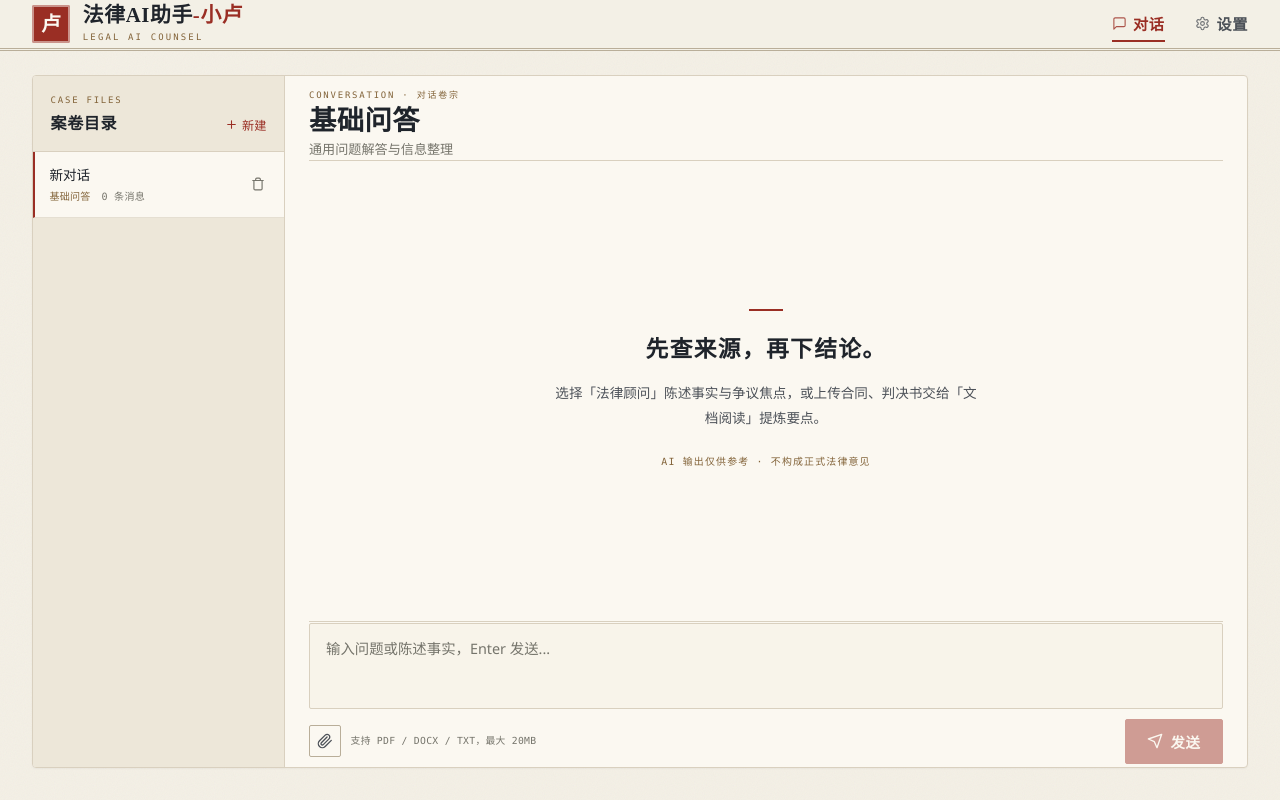
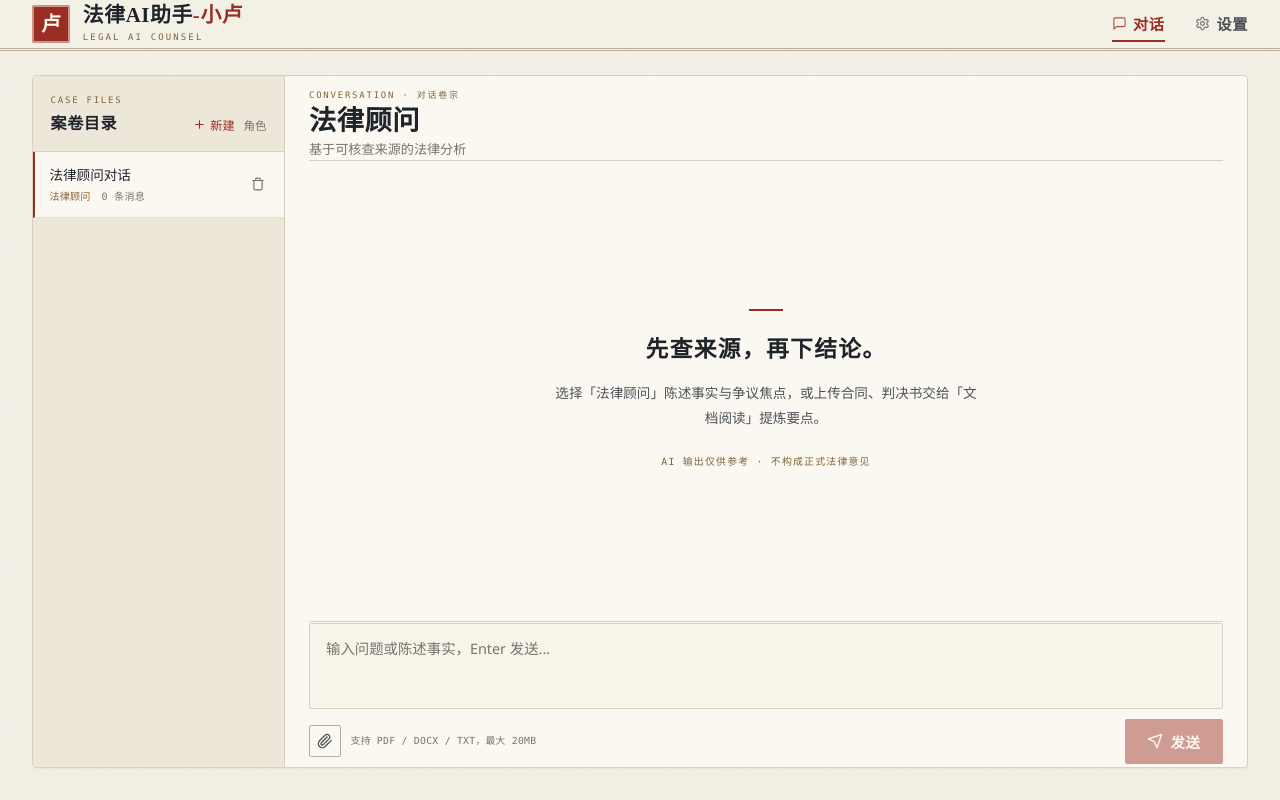
Before and after one commit to wangzt-arch/law-ai-assistant, a Vue app: page / in a window 1280 px wide. Built offline with nearby package versions, Linux system fonts and the light colour scheme.

Commit message:
feat: 添加法律顾问对话功能，优化法律条文引用和核对机制

```diff
--- a/src/components/tabs/ChatTab.vue
+++ b/src/components/tabs/ChatTab.vue
@@ -7,12 +7,15 @@
           <span class="eyebrow">CASE FILES</span>
           <h3>案卷目录</h3>
         </div>
-        <button class="new-session-btn" @click="rolePickerOpen = true" title="新建对话">
-          <svg width="13" height="13" viewBox="0 0 24 24" fill="none" stroke="currentColor" stroke-width="2" stroke-linecap="round" stroke-linejoin="round">
-            <path d="M12 5v14M5 12h14"/>
-          </svg>
-          <span>新建</span>
-        </button>
+        <div class="sessions-header-actions">
+          <button class="new-session-btn" @click="createRoleSession('legal')" title="新建法律顾问对话">
+            <svg width="13" height="13" viewBox="0 0 24 24" fill="none" stroke="currentColor" stroke-width="2" stroke-linecap="round" stroke-linejoin="round">
+              <path d="M12 5v14M5 12h14"/>
+            </svg>
+            <span>新建</span>
+          </button>
+          <button class="role-picker-btn" @click="rolePickerOpen = true" title="选择对话角色">角色</button>
+        </div>
       </div>
       <div class="sessions-list">
         <div
@@ -438,6 +441,12 @@ onMounted(() => {
   letter-spacing: 0.04em;
 }
 
+.sessions-header-actions {
+  display: flex;
+  align-items: center;
+  gap: 0.55rem;
+}
+
 .new-session-btn {
   display: inline-flex;
   align-items: center;
@@ -454,6 +463,20 @@ onMounted(() => {
 
 .new-session-btn:hover {
   color: var(--cinnabar-dark);
+}
+
+.role-picker-btn {
+  padding: 0.2rem 0;
+  background: transparent;
+  border: none;
+  color: var(--ink-muted);
+  font-size: 0.72rem;
+  cursor: pointer;
+  transition: color 0.2s ease;
+}
+
+.role-picker-btn:hover {
+  color: var(--ink);
 }
 
 .sessions-list {
--- a/src/composables/useAppStore.js
+++ b/src/composables/useAppStore.js
@@ -11,8 +11,18 @@ import {
   testConnection,
   chat,
 } from "../api/index.js";
-import { searchLegalArticles, verifyCitations } from "../utils/legalCorpus.js";
+import {
+  searchLegalArticles,
+  verifyCitations,
+  inspectQueryCitations,
+} from "../utils/legalCorpus.js";
 import { searchRelatedCases } from "../utils/legalCases.js";
+
+const LEGAL_CITATION_GUARD = `回答涉及法律条文时，必须遵守：
+1. 只依据后面提供的“本地法条库”资料引用法律名称、条号和条文内容；资料中没有的条号、内容或版本信息，不得凭记忆补充。
+2. 用户提到的条号如果在资料中查无此条，直接说明“本地法条库查无此条/未收录”，不得猜测其内容，也不得用其他条号替代。
+3. 引用格式为《法律全称》第X条；无法确认时标注“待核实”，并提示以国家法律法规数据库官方文本为准。
+4. 不得根据旧版本编号作答；不同修正版本的条号可能不同。`;
 
 // ==================== 导航状态 ====================
 
@@ -118,16 +128,21 @@ function loadSettings() {
   const savedSessions = JSON.parse(
     localStorage.getItem("agnes_chat_sessions") || "[]",
   );
-  chatSessions.value = savedSessions.map((session) => ({
+  chatSessions.value = savedSessions.map((session) => {
+    const roleId = chatRoles.some((role) => role.id === session.roleId)
+      ? session.roleId
+      : "legal";
+    const hasMessages = Array.isArray(session.messages) && session.messages.length > 0;
+    return {
       ...session,
-    roleId: chatRoles.some((role) => role.id === session.roleId)
-      ? session.roleId
-      : "general",
+      // 空白的“基础问答”会话自动归入默认的法律顾问角色
+      roleId: !hasMessages && roleId === "general" ? "legal" : roleId,
       messages: session.messages.map((msg) => ({
         ...msg,
         displayContent: msg.displayContent || msg.content,
       })),
-  }));
+    };
+  });
   // 如果有保存的会话，激活第一个；否则创建新会话
   if (savedSessions.length > 0) {
     currentChatSessionId.value = savedSessions[0].id;
@@ -263,6 +278,9 @@ async function sendMessage(text, attachment = null) {
         role: "system",
         content: role.systemPrompt,
       },
+      ...(role.id === "legal"
+        ? [{ role: "system", content: LEGAL_CITATION_GUARD }]
+        : []),
       ...(legalContext ? [{ role: "system", content: legalContext }] : []),
       ...session.messages.map((m) => ({
         role: m.role,
@@ -352,7 +370,7 @@ function saveChatSessions() {
  * 创建新对话会话
  * @returns {object} 新创建的会话对象
  */
-function createChatSession(roleId = "general") {
+function createChatSession(roleId = "legal") {
   const role = getChatRole(roleId);
   const newSession = {
     id: Date.now(),
@@ -413,7 +431,7 @@ function updateChatSessionTitle(sessionId, title) {
   }
 }
 
-function getChatRole(roleId = "general") {
+function getChatRole(roleId = "legal") {
   return chatRoles.find((role) => role.id === roleId) || chatRoles[0];
 }
 
@@ -423,17 +441,39 @@ function getChatRole(roleId = "general") {
  * @returns {Promise<string>} 法条上下文
  */
 async function buildLegalContext(query) {
-  const results = await searchLegalArticles(query, 8);
-  if (results.length === 0) {
-    return "本地法条库未检索到与当前问题直接相关的条文。回答涉及法条时，只有确认准确时才引用，并给出《法律名称》第X条；无法确认时明确标注“待核实”，不得编造法条、案号或来源。";
+  const [results, citationInfo] = await Promise.all([
+    searchLegalArticles(query, 8),
+    inspectQueryCitations(query),
+  ]);
+
+  const parts = [];
+  if (citationInfo) {
+    const { law, queries, total, firstNo, lastNo } = citationInfo;
+    const lines = queries.map(({ numberCn, suffix, article }) => {
+      const label = `第${numberCn}条${suffix}`;
+      if (article) {
+        return `用户提到《${law.title}》${label}，本地库收录的 ${law.date} 版本中确有该条，原文：\n${article.text.slice(0, 700)}`;
+      }
+      return `用户提到《${law.title}》${label}，但本地库收录的 ${law.date} 版本共 ${total} 条（${firstNo}至${lastNo}），其中查无此条。不得猜测或编造该条内容，也不得用其他条号替代；应明确告知用户本地库查无此条，并提示以国家法律法规数据库的官方文本为准。`;
+    });
+    parts.push(`【用户所问条号核对】\n${lines.join("\n\n")}`);
   }
 
+  if (results.length === 0) {
+    parts.push(
+      "本地法条库未检索到与当前问题直接相关的其他条文。回答涉及法条时，只有确认准确时才引用，并给出《法律名称》第X条；无法确认时明确标注“待核实”，不得编造法条、案号或来源。",
+    );
+  } else {
     const references = results
       .map((result, index) => {
         const { law, article } = result;
         return `【${index + 1}】《${law.title}》${article.no}${article.suffix || ""}${article.chapter ? `（${article.chapter}）` : ""}\n${article.text.slice(0, 700)}`;
       })
       .join("\n\n");
+    parts.push(
+      `以下是本地法条库（整理自国家法律法规数据库）检索到的相关条文。请优先依据这些原文回答；引用时必须使用《法律全称》第X条 的格式；若所需条文不在此列表中且无法确认，请明确标注“待核实”，不得编造法条、案号或来源。\n\n${references}`,
+    );
+  }
 
-  return `以下是本地法条库（整理自国家法律法规数据库）检索到的相关条文。请优先依据这些原文回答；引用时必须使用《法律全称》第X条 的格式；若所需条文不在此列表中且无法确认，请明确标注“待核实”，不得编造法条、案号或来源。\n\n${references}`;
+  return parts.join("\n\n");
 }
--- a/src/utils/legalCorpus.js
+++ b/src/utils/legalCorpus.js
@@ -315,6 +315,52 @@ function extractCitations(text) {
   return found
 }
 
+const ARTICLE_REF_RE = /第\s*([一二三四五六七八九十百千零〇两\d]+)\s*条(之[一二三四五六七八九十]+)?/g
+
+/**
+ * 核对用户提问中提到的“法律 + 条号”是否存在于本地库。
+ * 仅在能唯一确定一部法律时返回结果，避免把条号归到错误的法律上。
+ */
+export async function inspectQueryCitations(text) {
+  await ensureCorpus()
+  const value = (text || '').trim()
+  if (!value) return null
+
+  const normalized = normalizeLawName(value)
+  const lawMatches = new Map()
+  for (const alias of state.aliases) {
+    if (alias.norm.length < 2 || !normalized.includes(alias.norm)) continue
+    const current = lawMatches.get(alias.law.id)
+    if (!current || alias.norm.length > current.matchedLength) {
+      lawMatches.set(alias.law.id, { law: alias.law, matchedLength: alias.norm.length })
+    }
+  }
+  if (lawMatches.size !== 1) return null
+
+  const law = [...lawMatches.values()][0].law
+  const queries = []
+  const seen = new Set()
+  for (const match of value.matchAll(ARTICLE_REF_RE)) {
+    const n = parseCnNumber(match[1])
+    if (!n) continue
+    const suffix = match[2] || ''
+    const key = `${n}-${suffix}`
+    if (seen.has(key)) continue
+    seen.add(key)
+    const article = law.articles.find(item => item.n === n && (item.suffix || '') === suffix) || null
+    queries.push({ n, numberCn: match[1], suffix, article })
+  }
+  if (!queries.length) return null
+
+  return {
+    law,
+    queries,
+    total: law.articles.length,
+    firstNo: law.articles[0]?.no || '',
+    lastNo: law.articles[law.articles.length - 1]?.no || ''
+  }
+}
+
 function findLaw(name) {
   const norm = normalizeLawName(name)
   if (!norm) return null
```
Lines whose indentation alone changed are shown as unchanged.
